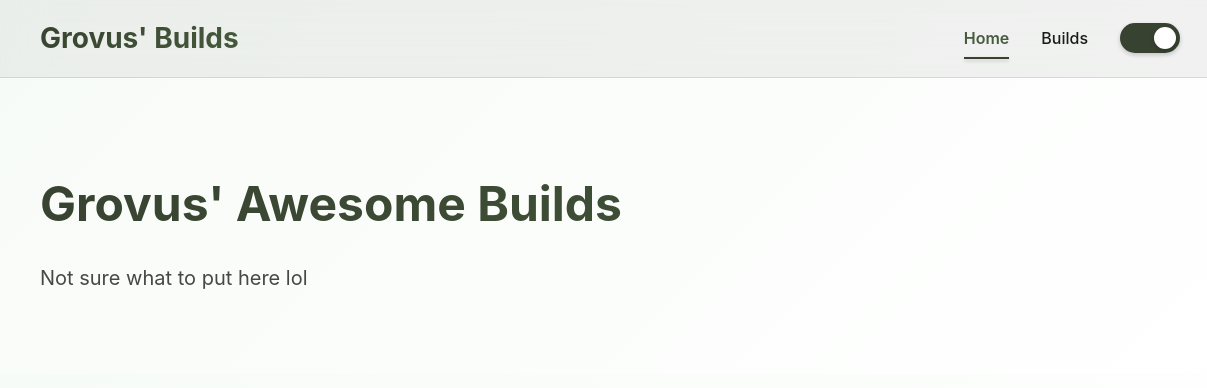
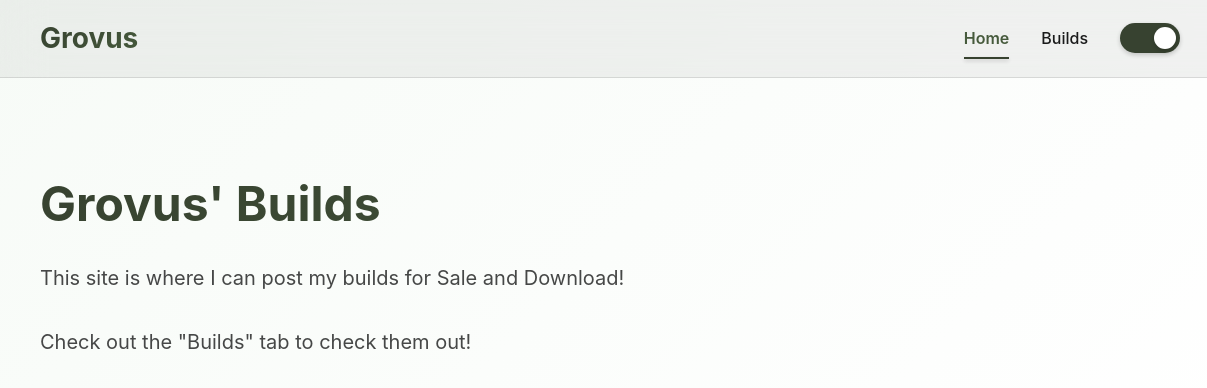
Before and after one commit to Grovuss/Build, a plain HTML site: page index.html in a window 1280 px wide. Shown: the full height of the page, 0-1207 px from the left. Drawn offline with nearby package versions, Linux system fonts and the light colour scheme.

Commit message:
Update index.html

```diff
--- a/index.html
+++ b/index.html
@@ -21,7 +21,7 @@
 
     <header>
         <nav>
-            <div class="logo">Grovus' Builds</div>
+            <div class="logo">Grovus</div>
             <div class="nav-links">
                 <a href="#home">Home</a>
                 <a href="#builds">Builds</a>
@@ -38,8 +38,9 @@
 
     <main>
         <section id="home">
-            <h1>Grovus' Awesome Builds</h1>
-            <p>Not sure what to put here lol</p>
+            <h1>Grovus' Builds</h1>
+            <p>This site is where I can post my builds for Sale and Download!</p>
+            <p>Check out the "Builds" tab to check them out!</p>
         </section>
 
         <section id="builds" style="display: none;">
```
